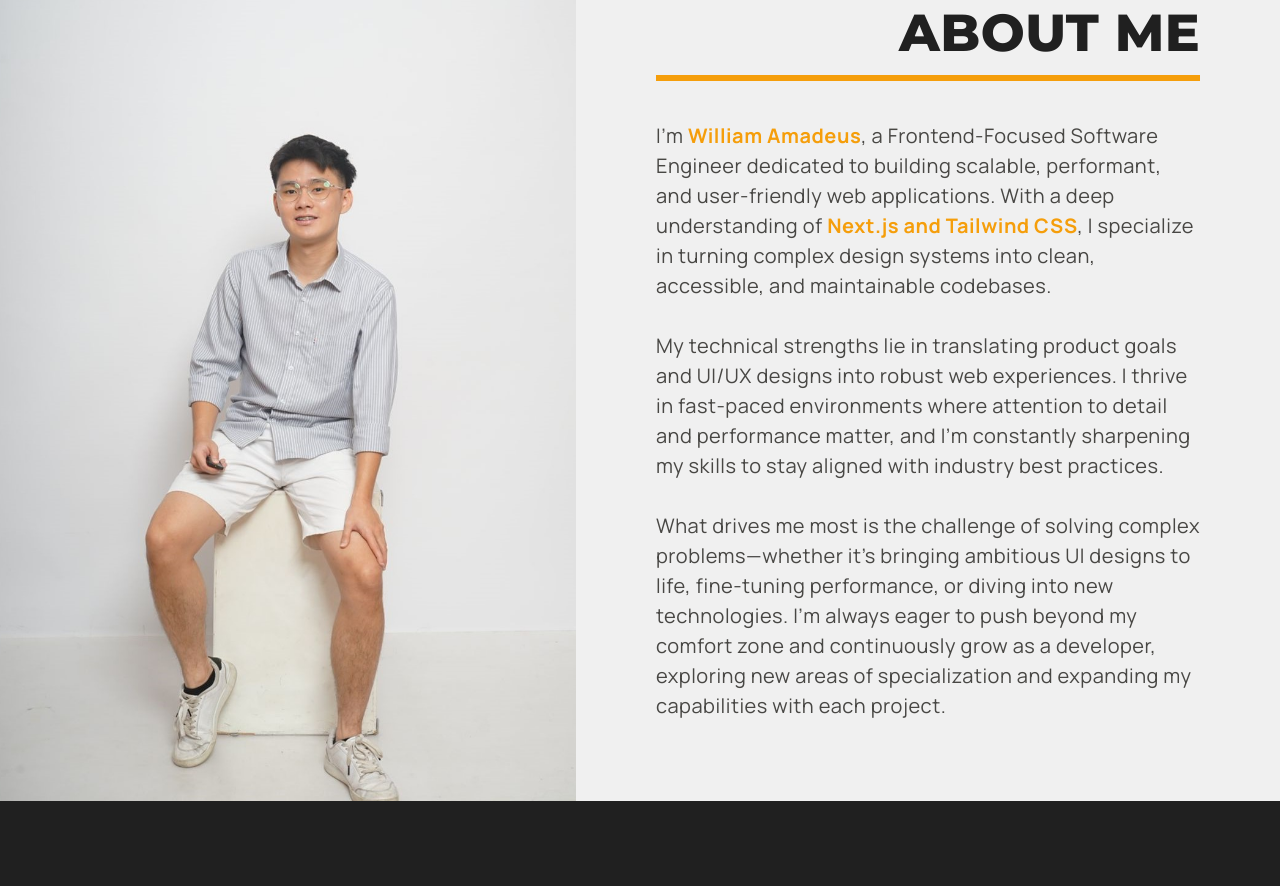
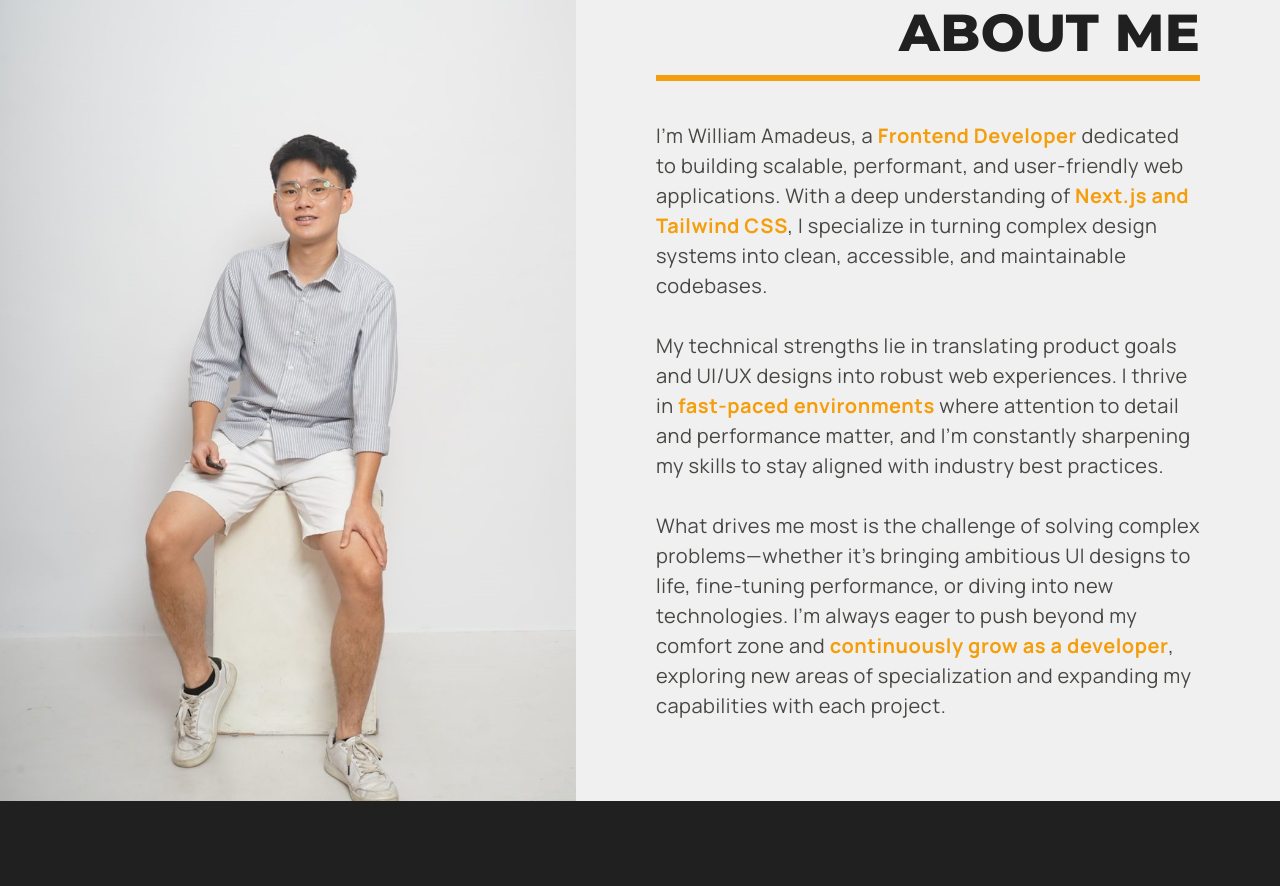
Before and after one commit to williamamadeusss/portfolio-william, a Next.js app: page / in a window 1280 px wide. Shown: the part 960-1846 px from the top of the page. Built offline with nearby package versions, Linux system fonts and the light colour scheme.

Commit message:
change highlight wording on about section

```diff
--- a/src/app/components/about-section.tsx
+++ b/src/app/components/about-section.tsx
@@ -19,10 +19,10 @@ export default function AboutSection() {
         </h2>
 
         <p className="text-large text-neutral-color-80">
-          I’m <span className="font-bold text-primary">William Amadeus</span>, a
-          Frontend-Focused Software Engineer dedicated to building scalable,
-          performant, and user-friendly web applications. With a deep
-          understanding of{" "}
+          I’m William Amadeus, a{" "}
+          <span className="font-bold text-primary">Frontend Developer</span>{" "}
+          dedicated to building scalable, performant, and user-friendly web
+          applications. With a deep understanding of{" "}
           <span className="font-bold text-primary">
             Next.js and Tailwind CSS
           </span>
@@ -31,18 +31,23 @@ export default function AboutSection() {
           <br />
           <br />
           My technical strengths lie in translating product goals and UI/UX
-          designs into robust web experiences. I thrive in fast-paced
-          environments where attention to detail and performance matter, and I’m
-          constantly sharpening my skills to stay aligned with industry best
-          practices.
+          designs into robust web experiences. I thrive in{" "}
+          <span className="font-bold text-primary">
+            fast-paced environments
+          </span>{" "}
+          where attention to detail and performance matter, and I’m constantly
+          sharpening my skills to stay aligned with industry best practices.
           <br />
           <br />
           What drives me most is the challenge of solving complex
           problems—whether it’s bringing ambitious UI designs to life,
           fine-tuning performance, or diving into new technologies. I’m always
-          eager to push beyond my comfort zone and continuously grow as a
-          developer, exploring new areas of specialization and expanding my
-          capabilities with each project.
+          eager to push beyond my comfort zone and{" "}
+          <span className="font-bold text-primary">
+            continuously grow as a developer
+          </span>
+          , exploring new areas of specialization and expanding my capabilities
+          with each project.
         </p>
       </div>
     </div>
```
